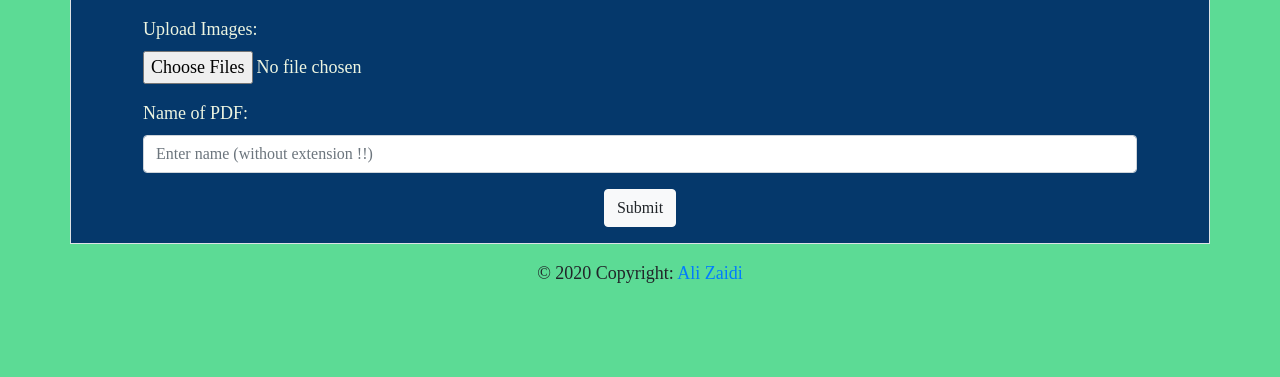
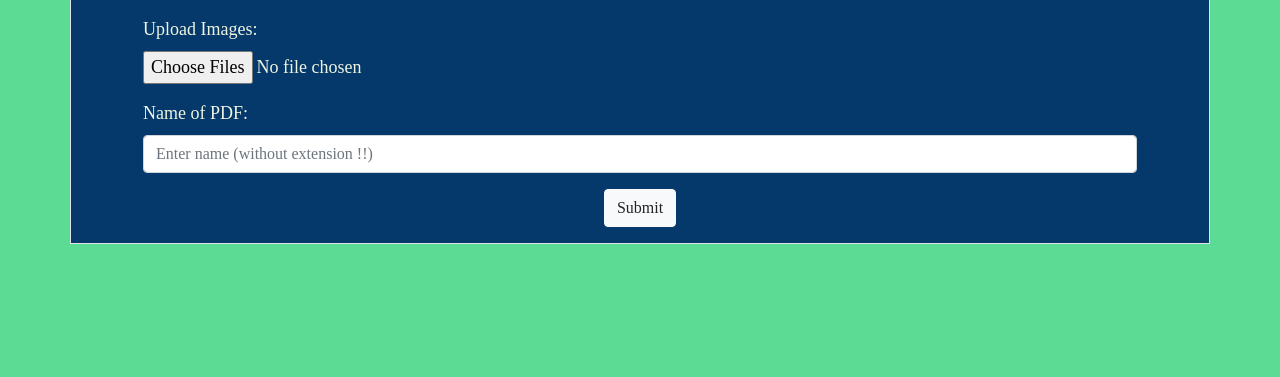
Before and after one commit to Enigmage/image-to-pdf, a Flask app: page / in a window 1280 px wide. Shown: the part 170-547 px from the top of the page. Run offline with Flask 2, Linux system fonts and the light colour scheme; some libraries are stand-ins or nearby versions; some web fonts are replaced.

Commit message:
footer-removed

```diff
--- a/app/templates/base.html
+++ b/app/templates/base.html
@@ -30,17 +30,6 @@
     </div>
     <br><br><br>
     {% block body %}{% endblock %}
-     <!-- Copyright -->
-     <!-- Footer -->
-    <footer class="page-footer font-small black">
-
-        <!-- Copyright -->
-        <div class="footer-copyright text-center py-3">© 2020 Copyright:
-            <a href="#"> Ali Zaidi</a>
-        </div>
-      <!-- Copyright -->
-    </footer>
-    <!-- Footer -->
     <!--Bootsrap JS-->
     <script src="https://code.jquery.com/jquery-3.5.1.slim.min.js" integrity="sha384-DfXdz2htPH0lsSSs5nCTpuj/zy4C+OGpamoFVy38MVBnE+IbbVYUew+OrCXaRkfj" crossorigin="anonymous"></script>
     <script src="https://cdn.jsdelivr.net/npm/popper.js@1.16.0/dist/umd/popper.min.js" integrity="sha384-Q6E9RHvbIyZFJoft+2mJbHaEWldlvI9IOYy5n3zV9zzTtmI3UksdQRVvoxMfooAo" crossorigin="anonymous"></script>
```
